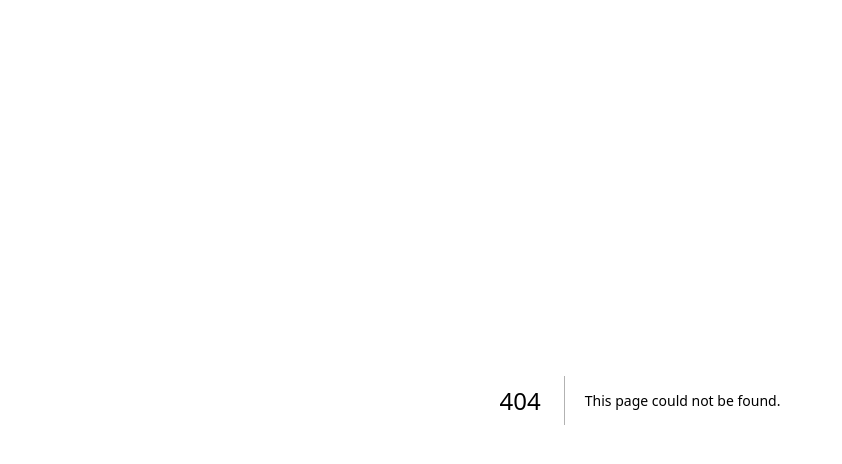
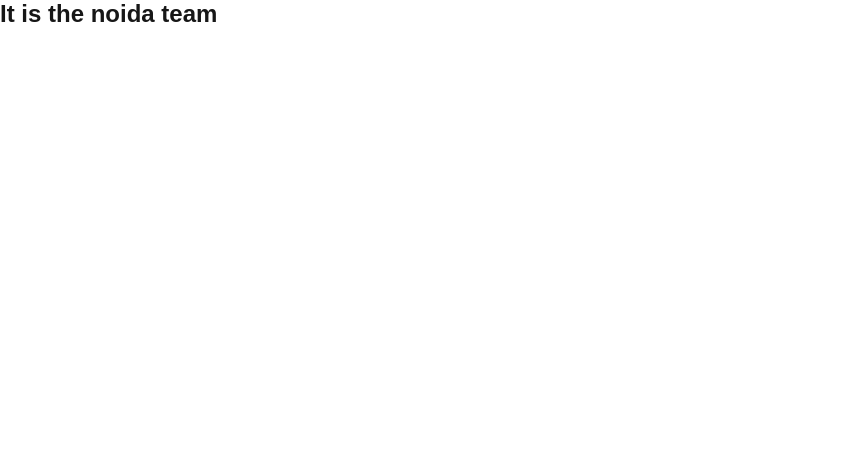
Before and after one commit to reetuTheCoder/NextJS, a Next.js app: page /about/team-noida in a window 1280 px wide. Before the commit this address had no page. Shown: the top 464 px of the page, without its empty margins (0-842 px from the left). Built offline with nearby package versions, Linux system fonts and the light colour scheme.

Commit message:
here i create nested route

```diff
--- /dev/null
+++ b/src/app/about/team-noida/page.js
@@ -0,0 +1,11 @@
+import React from "react";
+
+const TeamNoida = () => {
+  return (
+    <div>
+      <h2>It is the noida team</h2>
+    </div>
+  );
+};
+
+export default TeamNoida;
```
Also changed, not shown: src/app/about/team-delhi/page.js (added, +11 -0 lines).
